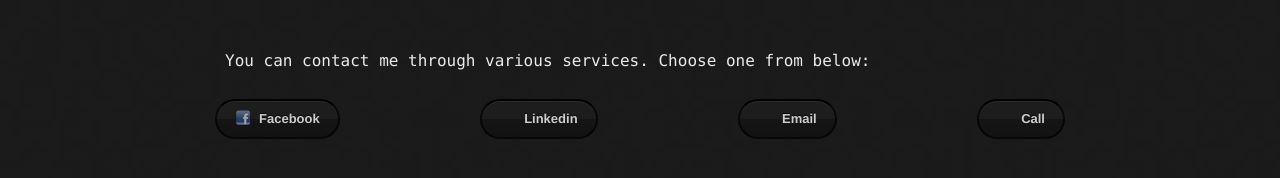
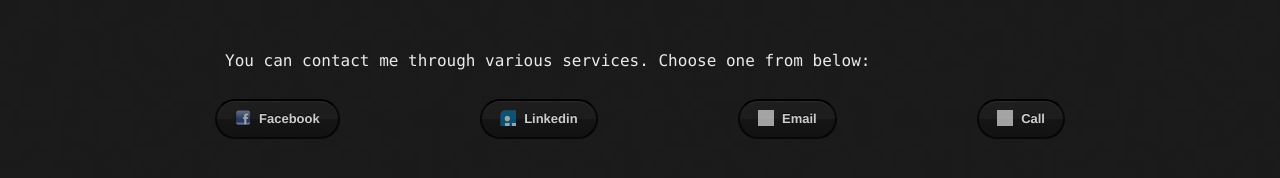
Before and after one commit to gmaniak/gmaniak.github.io, a Jekyll site: the page built from _posts/2017-04-28-about.html, in a window 1280 px wide. Shown: the part 282-460 px from the top of the page. Built offline with Jekyll 4.4.1, drawn with Linux system fonts in a browser that asks for light colours; the repository's description, which GitHub fills in, is left out.

Commit message:
final contact

```diff
--- a/_posts/2017-04-28-about.html
+++ b/_posts/2017-04-28-about.html
@@ -25,9 +25,9 @@
 			<div class="table-row">
 				<div class="table-row">
 					<a href="https://www.facebook.com/catalin.ghenea.5" class="btn"><span class="icon" style="opacity: 0.6; background: url('{{site.url}}/assets/images/facebook.png') 0 0 no-repeat;"></span>Facebook</a>
-					<a href="https://www.linkedin.com/in/catalin-ghenea-810a17107/" class="btn" ><span class="icon"></span>Linkedin</a>
-					<a href="mailto:catalin.ghenea@gmail.com" class="btn"><span class="icon"></span>Email</a>
-					<a href=tel:+40766640300" class="btn"><span class="icon"></span>Call</a>
+					<a href="https://www.linkedin.com/in/catalin-ghenea-810a17107/" class="btn" ><span class="icon" style="opacity: 0.6; background: url('{{site.url}}/assets/images/linkedin.png') 0 0 no-repeat;"></span>Linkedin</a>
+					<a href="mailto:catalin.ghenea@gmail.com" class="btn"><span class="icon" style="opacity: 0.6; background: url('{{site.url}}/assets/images/mail.png') 0 0 no-repeat;"></span>Email</a>
+					<a href=tel:+40766640300" class="btn"><span class="icon" style="opacity: 0.6; background: url('{{site.url}}/assets/images/phone.png') 0 0 no-repeat;"></span>Call</a>
 				</div>
 			</div>
 		</div>
```
Also changed, not shown: assets/images/linkedin.png (added), assets/images/mail.png (added), assets/images/phone.png (added).
